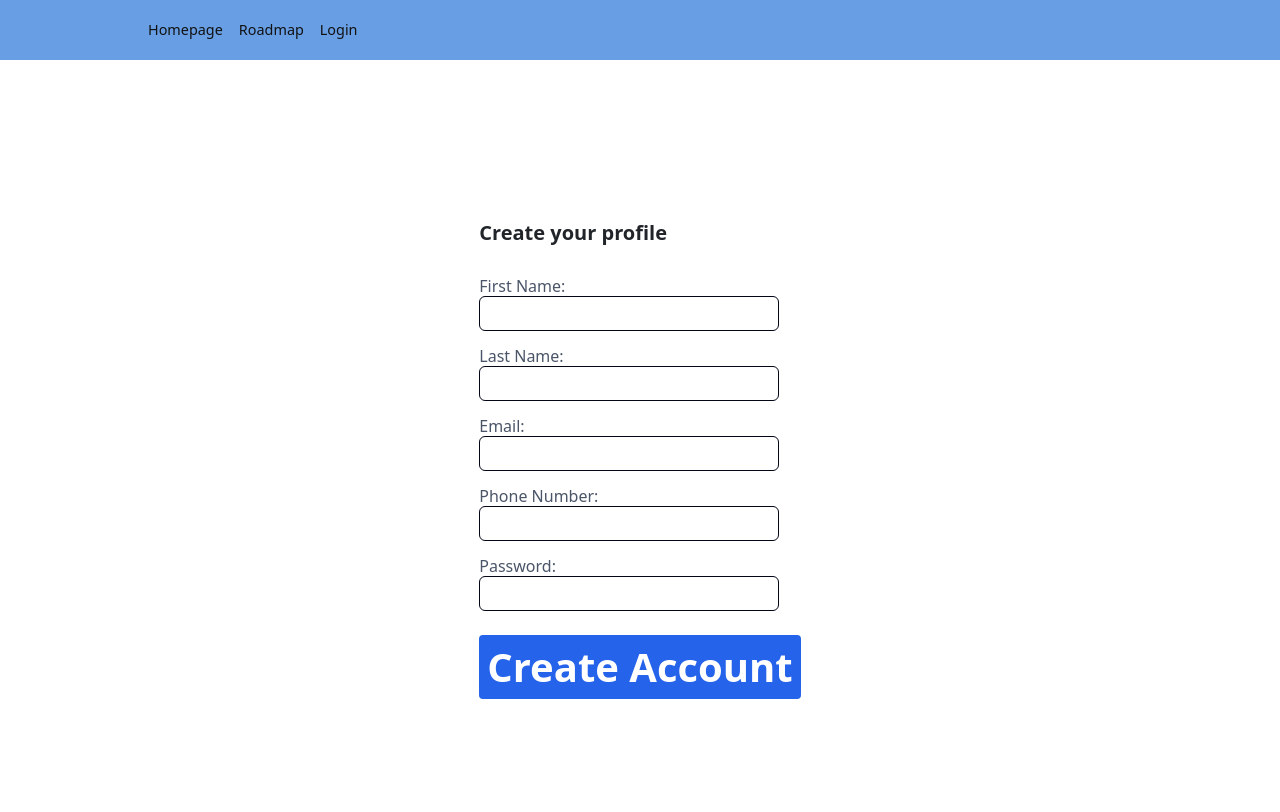
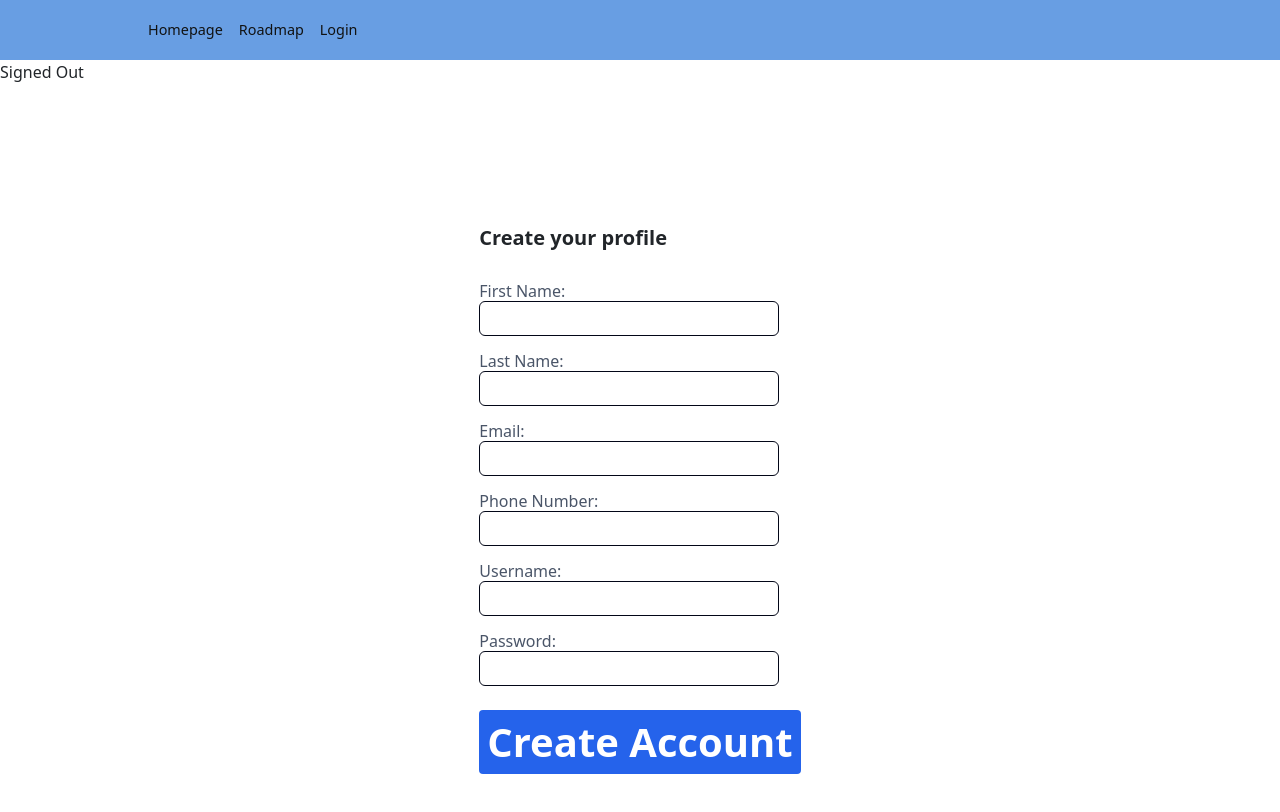
Before and after one commit to cfgcolumbus23/Team-15, a React (Create React App) app in the folder learning-app/: page /SignUp in a window 1280 px wide. Shown: the top 812 px of the page. Built offline with nearby package versions, Linux system fonts and the light colour scheme; no server answers.

Commit message:
signup working
some auth permanance

```diff
--- a/learning-app/src/App.js
+++ b/learning-app/src/App.js
@@ -11,11 +11,13 @@ import Assessment from "./pages/Assessment";
 import Admin from "./pages/Admin";
 import Score from "./pages/Score";
 import Mycourses from "./pages/mycourses";
+import AuthDetails from "./components/auth/AuthDetails";
 
 function App() {
   return (
     <Router>
       <Navbar />
+      <AuthDetails />
       <Routes>
         <Route path="/" element={<Home />} />
         <Route path="/roadmap" element={<Roadmap />} />
--- /dev/null
+++ b/learning-app/src/components/auth/AuthDetails.js
@@ -0,0 +1,21 @@
+import React, { useEffect, useState } from 'react';
+import { auth } from '../../Connection';
+import { onAuthStateChanged } from 'firebase/auth';
+const AuthDetails = () => {
+    const [authUser, setAuthUser] = useState(null);
+    useEffect(() => {
+        const listen = onAuthStateChanged(auth, (user) => {
+            if (user) {
+                setAuthUser(user)
+            } else {
+                setAuthUser(null)
+            }
+        })
+
+    }, [])
+    return (
+        <div>{ authUser ? <p>Signed In</p> : <p>Signed Out</p>}</div>
+    )
+}
+
+export default AuthDetails
--- a/learning-app/src/pages/Login.js
+++ b/learning-app/src/pages/Login.js
@@ -42,7 +42,7 @@ function EmailInput(login, setLogin) {
     <div className="formInput">
       {/*Center the box and username later*/}
       <label>
-        Username:
+        Email:
         <input
           type="text"
           className="inputBoxLogin"
--- a/learning-app/src/pages/SignUp.css
+++ b/learning-app/src/pages/SignUp.css
@@ -41,7 +41,13 @@
 
   display: block;
 }
+.labelUsername {
+  color: #4a5568;
+  font-size: 1rem;
+  margin-bottom: 0.5rem;
 
+  display: block;
+}
 .labelEmail {
   color: #4a5568;
   font-size: 1rem;
--- a/learning-app/src/pages/SignUp.js
+++ b/learning-app/src/pages/SignUp.js
@@ -10,9 +10,10 @@ import { ref, set } from "firebase/database";
 //Call the backend to authenticate the login information
 //have it return a success or failure
 function SendProfileDataToDataBase(profileData) {
-  set(ref(database, "users/" + profileData.email), {
+  set(ref(database, "users/" + profileData.username), {
     firstName: profileData.firstName,
     lastName: profileData.lastName,
+    username: profileData.username,
     password: profileData.password,
     age: profileData.age,
     birthDate: profileData.dateOfBirth,
@@ -65,6 +66,23 @@ function CreatePassword(profileData, setProfileData) {
           value={profileData.password}
           onChange={(e) =>
             setProfileData({ ...profileData, password: e.target.value })
+          }
+        />
+      </label>
+    </div>
+  );
+}
+function CreateUsername(profileData, setProfileData) {
+  return (
+    <div className="form-group">
+      <label className="labelUsername">
+        Username:
+        <input
+          type="text"
+          className="inputBox"
+          value={profileData.username}
+          onChange={(e) =>
+            setProfileData({ ...profileData, username: e.target.value })
           }
         />
       </label>
@@ -199,6 +217,7 @@ function ClearInputBoxes(setProfileData) {
   return setProfileData({
     firstName: "",
     lastName: "",
+    username: "",
     password: "",
     age: "",
     dateOfBirth: "",
@@ -212,6 +231,7 @@ function SignUpForm() {
   const [profileData, setProfileData] = useState({
     firstName: "",
     lastName: "",
+    username: "",
     password: "",
     verifyPassword: "",
     age: "",
@@ -241,7 +261,7 @@ function SignUpForm() {
         {EnterEmail(profileData, setProfileData)}
         {EnterPhoneNumber(profileData, setProfileData)}
         {/* {EnterDateOfBirth(profileData, setProfileData)} */}
-        {/* {CreateUsername(profileData, setProfileData)} */}
+        {CreateUsername(profileData, setProfileData)}
         {CreatePassword(profileData, setProfileData)}
         <button type="submit" className="AccountButton">
           Create Account
```
